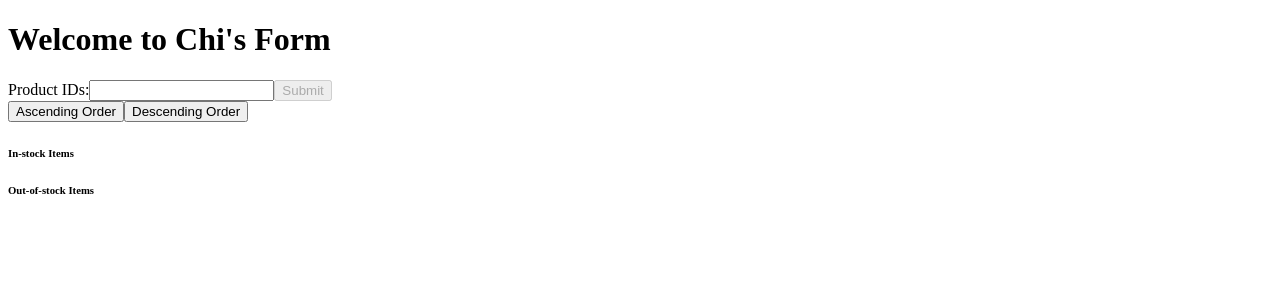
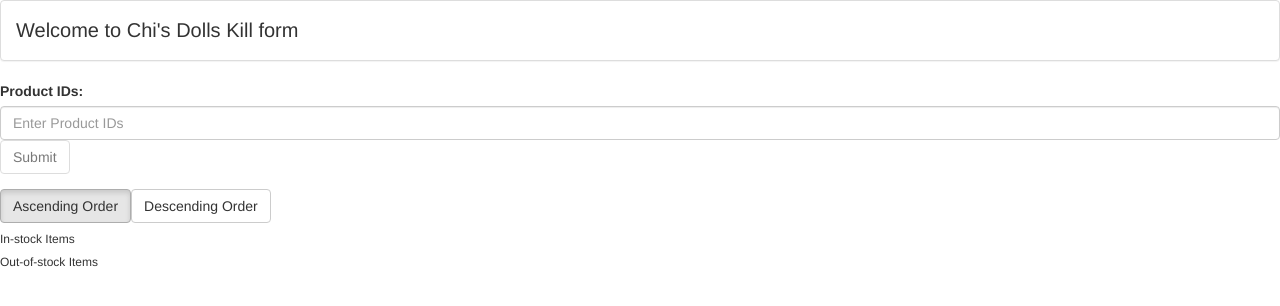
Before and after one commit to chulinguy/dolls_kill, a React (Create React App) app: page / in a window 1280 px wide. Shown: the top 306 px of the page. Built offline with nearby package versions, Linux system fonts and the light colour scheme.

Commit message:
180423 afternoon WIP

```diff
--- a/package.json
+++ b/package.json
@@ -4,6 +4,7 @@
   "private": true,
   "dependencies": {
     "axios": "^0.18.0",
+    "bootstrap": "3",
     "prop-types": "^15.6.1",
     "react": "^16.3.2",
     "react-bootstrap": "^0.32.1",
--- a/public/index.html
+++ b/public/index.html
@@ -19,7 +19,7 @@
       work correctly both with client-side routing and a non-root public URL.
       Learn how to configure a non-root public URL by running `npm run build`.
     -->
-    <title>React App</title>
+    <title>Dolls Kill Coding Challenge</title>
   </head>
   <body>
     <noscript>
--- a/src/components/App.js
+++ b/src/components/App.js
@@ -1,6 +1,7 @@
 import React from 'react';
 import Header from './Header';
 import Form from './Form';
+import '../../node_modules/bootstrap/dist/css/bootstrap.css';
 
 const App = () => (
   <div className="App">
--- a/src/components/Form.jsx
+++ b/src/components/Form.jsx
@@ -1,4 +1,5 @@
 import React, { Component } from 'react';
+import { FormGroup, FormControl, ControlLabel } from 'react-bootstrap';
 import { retrieveData, inputValidator, spaceTrimmer, rightAmountOfCommas } from '../util';
 import InputAlert from './InputAlert';
 import List from './List';
@@ -61,15 +62,25 @@
     return (
       <div>
         <form onSubmit={this.submitHandler}>
-          <label htmlFor="product_id">
+          <FormGroup
+            controlId="formUserInput"
+          >
+            <ControlLabel htmlFor="product_id">
               Product IDs:
-            <input type="text" value={this.state.prod_id} onChange={this.prodIdChangeHandler} />
-          </label>
+            </ControlLabel>
+            <FormControl
+              type="text"
+              value={this.state.prod_id}
+              placeholder="Enter Product IDs"
+              onChange={this.prodIdChangeHandler}
+            />
+
             {this.state.submitHover && this.state.disableSubmit && this.state.prod_id ? <InputAlert /> : null}
             <SubmitButton
               disableSubmit={this.state.disableSubmit}
               submitHoverHandler={this.submitHoverHandler}
             />
+          </FormGroup>
         </form>
         <AscendButton
           ascendClickHandler={this.ascendClickHandler}
--- a/src/components/Header.jsx
+++ b/src/components/Header.jsx
@@ -1,9 +1,17 @@
 import React from 'react';
+import { Panel } from 'react-bootstrap';
+
+const headerStyleObj = {
+  fontSize: '20px',
+};
 
 const Header = () => (
-  <header className="App-header">
-    <h1 className="App-title">Welcome to {"Chi's"} Form</h1>
-  </header>
+  <Panel className="App-header">
+    <Panel.Body
+      className="App-title"
+      style={headerStyleObj}
+    >Welcome to {"Chi's"} Dolls Kill form</Panel.Body>
+  </Panel>
 );
 
 export default Header;
--- a/src/components/InputAlert.jsx
+++ b/src/components/InputAlert.jsx
@@ -1,10 +1,21 @@
 import React from 'react';
-import { Alert } from 'react-bootstrap';
+// import { Alert } from 'react-bootstrap';
+import { Popover } from 'react-bootstrap';
 
 const InputAlert = () => (
-  <Alert bsStyle="warning">
-    Please make sure your input consists of only digits ( 0 - 9) and commas.
-  </Alert>
+  // <Alert bsStyle="warning">
+  //   Please make sure your input consists of only digits ( 0 - 9) and commas.
+  // </Alert>
+  <Popover
+    id="popover-basic"
+    placement="right"
+    positionLeft={70}
+    positionTop={110}
+    title="Inpute reminder"
+  >
+    Please make sure your input consists of only <strong>digits</strong> (0 - 9) and <strong>commas</strong>.
+  </Popover>
+
 );
 
 export default InputAlert;
--- a/src/components/List.jsx
+++ b/src/components/List.jsx
@@ -7,9 +7,9 @@
     <ul>
       {props.items.map((item) => (
         <li key={item.prod_id + item.size}>
+          Quantity: {`${item.quantity} `}
           Product ID: {`${item.prod_id} `}
           Size: {`${item.size} `}
-          Quantity: {`${item.quantity} `}
         </li>
       ))}
     </ul>
```
Also changed, not shown: public/manifest.json. Lines whose indentation alone changed are shown as unchanged.
